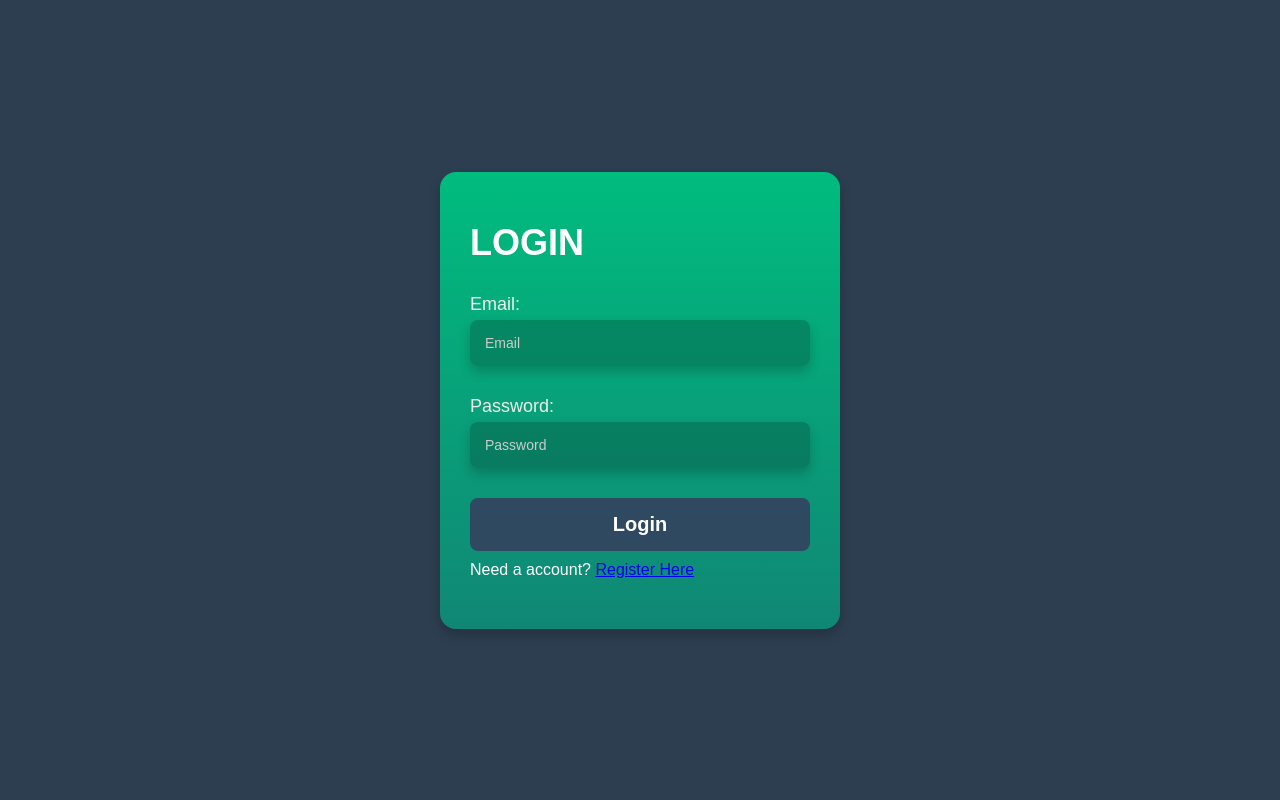
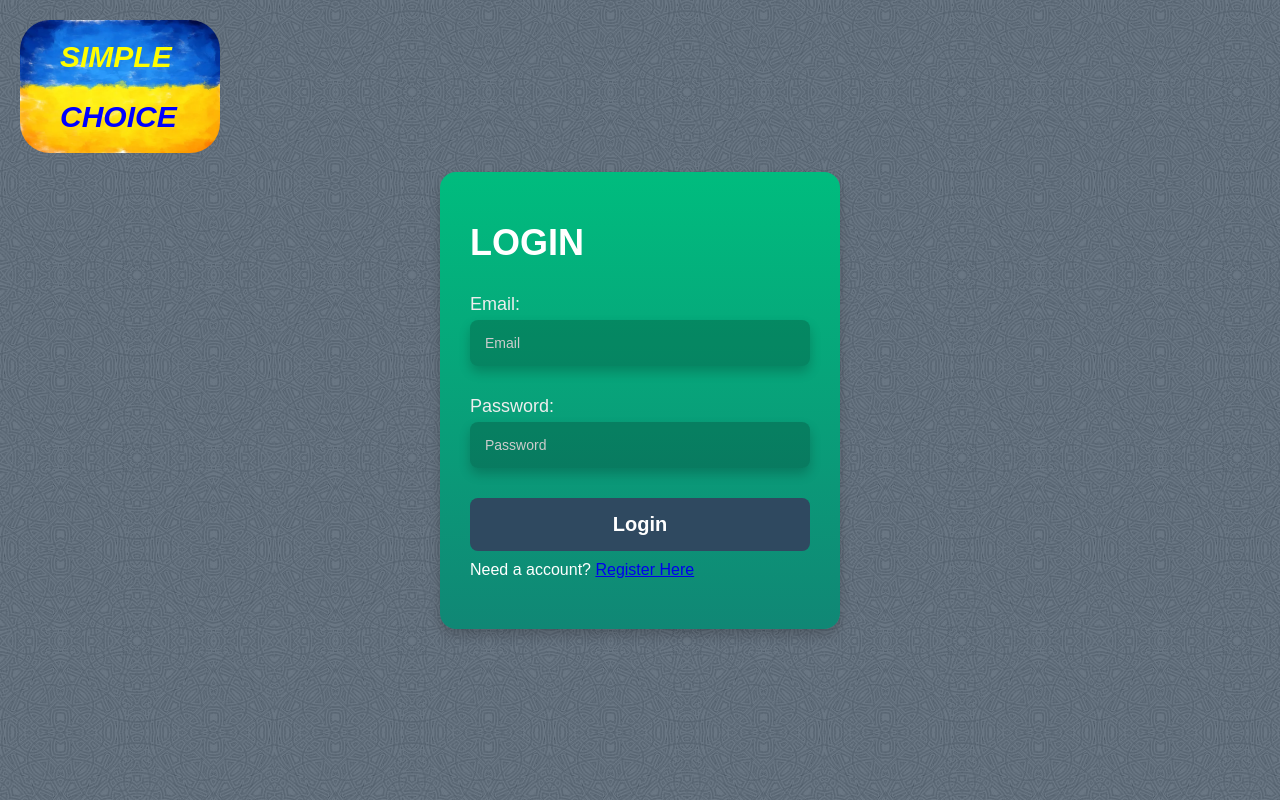
Before and after one commit to drummer-Yurii/unicorn-front, a Vue app: page /login in a window 1280 px wide. Built offline with nearby package versions, Linux system fonts and the light colour scheme; no server answers.

Commit message:
add bg for main page & create logo

```diff
--- a/src/App.vue
+++ b/src/App.vue
@@ -1,4 +1,9 @@
 <template>
+  <div class="logo">
+    <img src="./assets/flag.jpg" alt="logo" />
+    <p class="title1">simple</p>
+    <p class="title2">choice</p>
+  </div>
   <router-view/>
 </template>
 <script>
@@ -34,11 +39,12 @@ export default {
 }
 
 body {
-  background: #2c3e50;
+  background-image: url('./assets/bg.png');
   color: #fff;
 }
 
 #app {
+  position: relative;
   font-family: Avenir, Helvetica, Arial, sans-serif;
   -webkit-font-smoothing: antialiased;
   -moz-osx-font-smoothing: grayscale;
@@ -46,5 +52,40 @@ body {
   align-items: center;
   justify-content: center;
   min-height: 100vh;
+  background: rgba(44, 62, 80, 0.7);
+}
+
+.logo {
+  position: absolute;
+  top: 20px;
+  left: 20px;
+  width: 200px;
+}
+
+.logo img {
+  border-radius: 30px;
+  width: 100%;
+}
+
+.title1 {
+  position: absolute;
+  top: 20px;
+  left: 40px;
+  color: yellow;
+  font-size: 30px;
+  font-weight: bold;
+  font-style: italic;
+  text-transform: uppercase;
+}
+
+.title2 {
+  position: absolute;
+  top: 80px;
+  left: 40px;
+  color: blue;
+  font-size: 30px;
+  font-weight: bold;
+  font-style: italic;
+  text-transform: uppercase;
 }
 </style>
```
Also changed, not shown: src/assets/bg.png (added), src/assets/flag.jpg (added).
